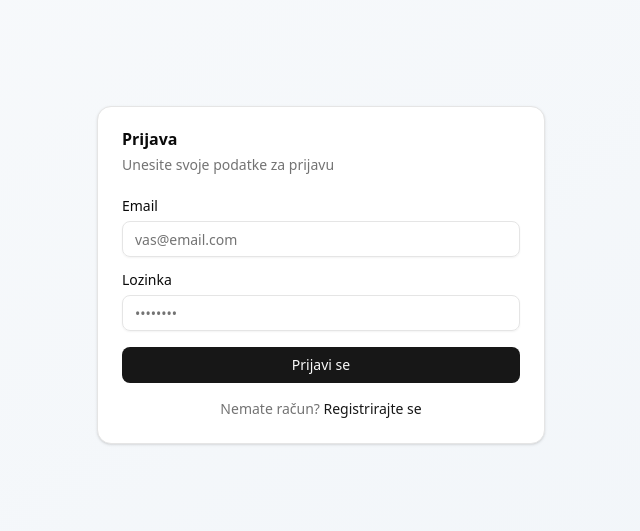
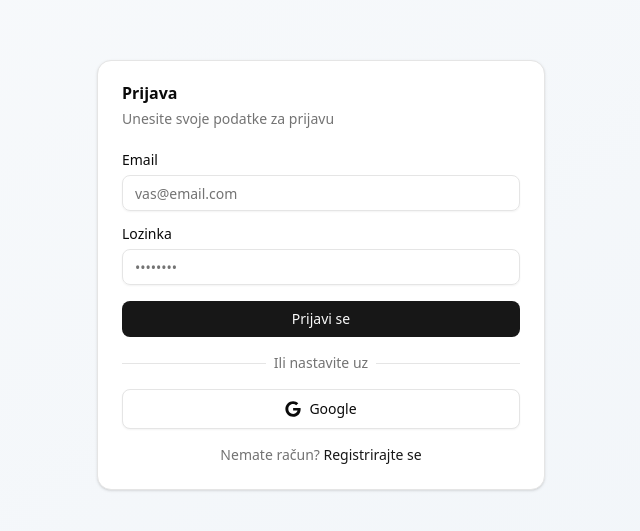
Before and after one commit to svebaa/homefix-bumbari, a Next.js app: page /login in a window 1280 px wide. Shown: the part 125-656 px from the top of the page, without its empty margins (319-959 px from the left). Built offline with nearby package versions, Linux system fonts and the light colour scheme.

Commit message:
Dodaj Google dugme

```diff
--- /dev/null
+++ b/components/auth/google-login-part.jsx
@@ -0,0 +1,27 @@
+"use client";
+
+import { Button } from "@/components/ui/button";
+import { Separator } from "@/components/ui/separator";
+import { FaGoogle } from 'react-icons/fa';
+
+export function GoogleLoginPart(parameters) {
+    return (
+        <div className="flex-col py-4 space-y-4">
+            <div className="flex items-center space-x-2">
+                <div className="flex-grow">
+                <Separator className="text-muted-foreground" />
+                </div>
+                <span className="text-muted-foreground text-sm">Ili nastavite uz</span>
+                <div className="flex-grow">
+                <Separator className="text-muted-foreground" />
+                </div>
+            </div>
+            <div>
+            <Button variant="outline" size="lg" className="w-full">
+                <FaGoogle />
+                {parameters.loading ? "Prijava u tijeku..." : "Google"}
+            </Button>
+            </div>
+        </div>
+    );
+}
--- a/components/auth/login-form.jsx
+++ b/components/auth/login-form.jsx
@@ -13,6 +13,7 @@ import {
 } from "@/components/ui/card";
 import { useState } from "react";
 import Link from "next/link";
+import { GoogleLoginPart } from "./google-login-part";
 
 export function LoginForm() {
     const [error, setError] = useState(null);
@@ -70,6 +71,10 @@ export function LoginForm() {
                     <Button type="submit" className="w-full" disabled={loading}>
                         {loading ? "Prijava u tijeku..." : "Prijavi se"}
                     </Button>
+                </form>
+
+                <GoogleLoginPart loading={loading}/>
+
                 <p className="text-sm text-center text-muted-foreground">
                     Nemate račun?{" "}
                     <Link
@@ -79,7 +84,7 @@ export function LoginForm() {
                         Registrirajte se
                     </Link>
                 </p>
-                </form>
+
             </CardContent>
         </Card>
     );
--- a/components/auth/register-form.jsx
+++ b/components/auth/register-form.jsx
@@ -13,6 +13,7 @@ import {
 } from "@/components/ui/card";
 import { useState } from "react";
 import Link from "next/link";
+import { GoogleLoginPart } from "./google-login-part";
 
 export function RegisterForm() {
     const [error, setError] = useState(null);
@@ -92,6 +93,8 @@ export function RegisterForm() {
                             ? "Registracija u tijeku..."
                             : "Registriraj se"}
                     </Button>
+                </form>
+                <GoogleLoginPart />
                 <p className="text-sm text-center text-muted-foreground">
                     Već imate račun?{" "}
                     <Link
@@ -101,7 +104,7 @@ export function RegisterForm() {
                         Prijavite se
                     </Link>
                 </p>
-                </form>
+
             </CardContent>
         </Card>
     );
--- /dev/null
+++ b/components/ui/separator.jsx
@@ -0,0 +1,27 @@
+"use client"
+
+import * as React from "react"
+import * as SeparatorPrimitive from "@radix-ui/react-separator"
+
+import { cn } from "@/lib/utils"
+
+function Separator({
+  className,
+  orientation = "horizontal",
+  decorative = true,
+  ...props
+}) {
+  return (
+    <SeparatorPrimitive.Root
+      data-slot="separator"
+      decorative={decorative}
+      orientation={orientation}
+      className={cn(
+        "bg-border shrink-0 data-[orientation=horizontal]:h-px data-[orientation=horizontal]:w-full data-[orientation=vertical]:h-full data-[orientation=vertical]:w-px",
+        className
+      )}
+      {...props} />
+  );
+}
+
+export { Separator }
--- a/package.json
+++ b/package.json
@@ -10,6 +10,7 @@
   },
   "dependencies": {
     "@radix-ui/react-label": "^2.1.7",
+    "@radix-ui/react-separator": "^1.1.7",
     "@radix-ui/react-slot": "^1.2.3",
     "@supabase/auth-helpers-nextjs": "^0.10.0",
     "@supabase/ssr": "^0.7.0",
@@ -20,6 +21,7 @@
     "next": "15.5.4",
     "react": "19.1.0",
     "react-dom": "19.1.0",
+    "react-icons": "^5.5.0",
     "tailwind-merge": "^3.3.1"
   },
   "devDependencies": {
```
Also changed, not shown: 1 other file (tests, documents, lock files or other folders). Lines whose indentation alone changed are shown as unchanged.
